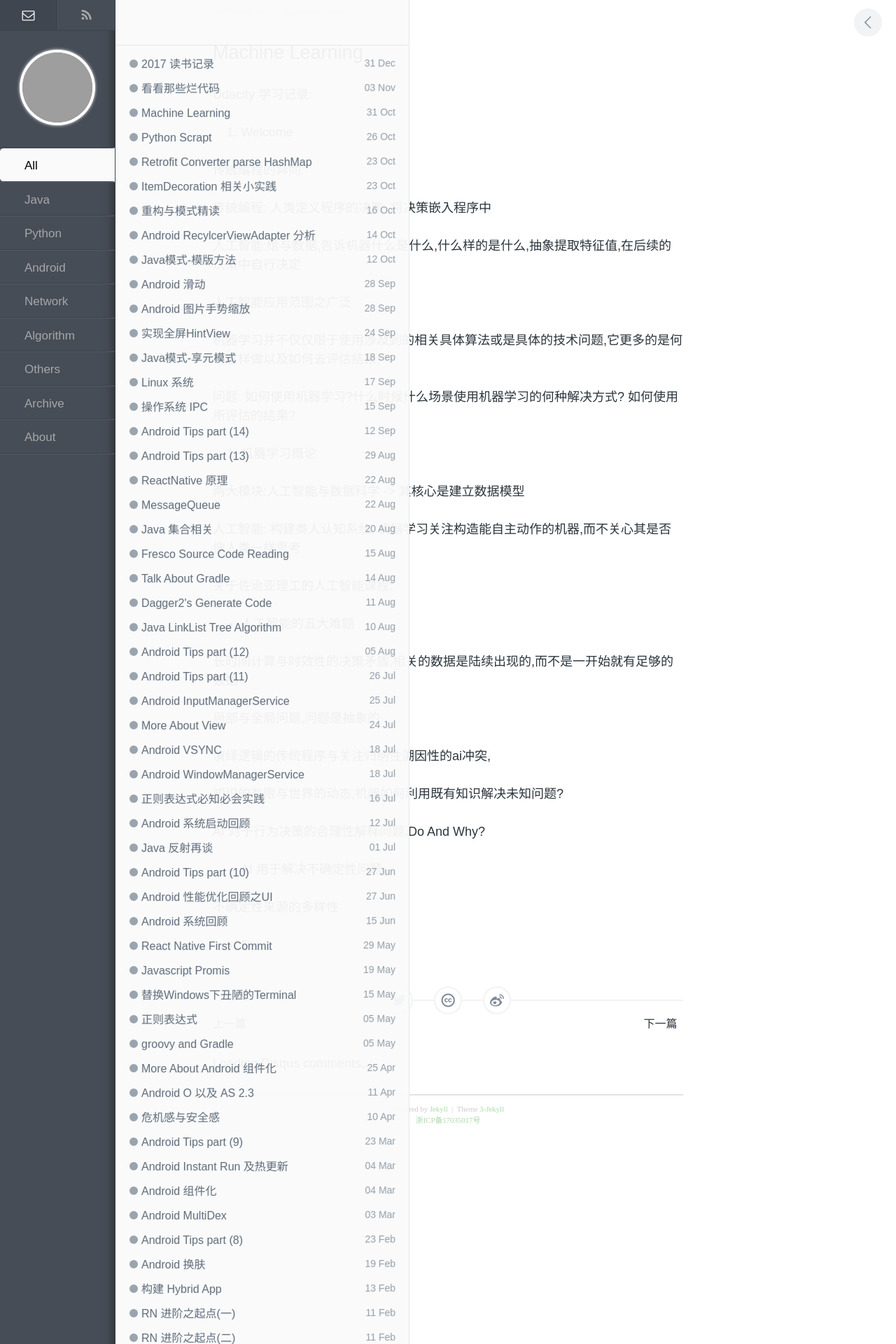
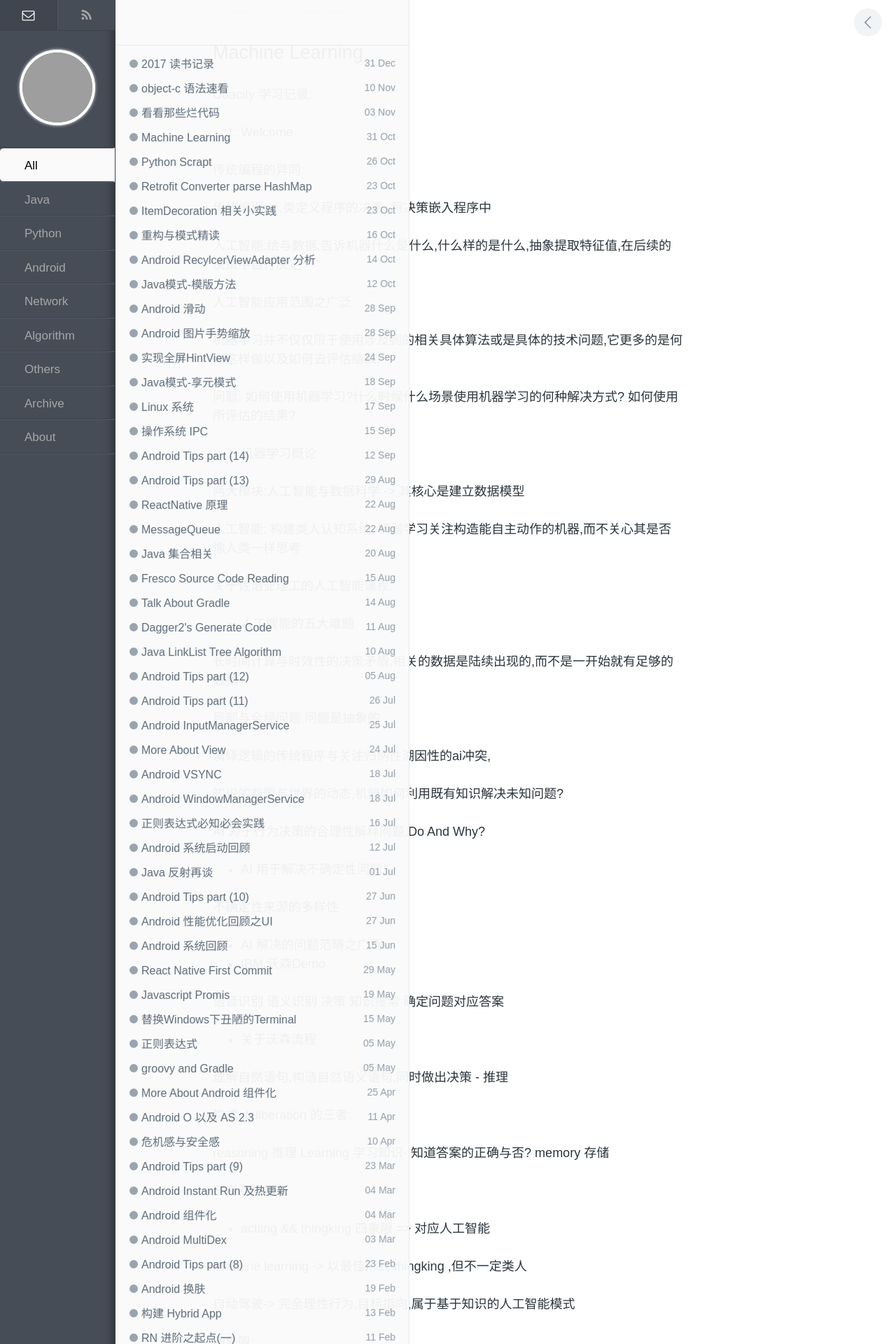
Before and after one commit to enlipan/enlipan.github.io, a Jekyll site: the page built from _posts/2017-10-31-machine-learning-1.md, in a window 1280 px wide. Shown: the top 1920 px of the page at 70% size. Built offline with Jekyll 4.4.1, drawn with Linux system fonts in a browser that asks for light colours; nearby versions of some CDN libraries; comment, search, counter and statistics services are not loaded; some of the changed text lies outside the part shown; grey boxes are pictures that could not be loaded.

Commit message:
post page oc learned

```diff
--- a/_posts/2017-10-31-machine-learning-1.md
+++ b/_posts/2017-10-31-machine-learning-1.md
@@ -46,4 +46,55 @@
 
 不确定性来源的多样性
 
-* 6
+* AI 解决的问题范畴之广泛
+
+
+* IBM 沃森Demo
+
+语音识别
+语义识别
+决策
+知识搜索
+确定问题对应答案
+
+* 关于沃森流程
+
+理解自然语句,构造自然语义语句,同时做出决策 - 推理
+
+构成 deliberation 的三者:
+
+reasoning 推理
+Learning 学习知识- 知道答案的正确与否?
+memory 存储
+
+三者互相推进
+
+*  actiing && thingking 四象限 => 对应人工智能
+
+mechine learning -> 以最佳形式 thingking ,但不一定类人
+
+自动驾驶-> 完全理性行为,目标指向,属于基于知识的人工智能模式
+
+四象限:
+
+最佳实践
+
+最佳思考
+
+类人实践
+
+类人思考
+
+* 贝叶斯法则相关
+
+结果与原因之间的互相推倒
+
+贝叶斯定理: 可以利用主观估算概率进行后期推倒,进而根据实际结果反向修正估算概率;
+
+核心在以下几个公式的推倒:
+
+条件概率公式
+
+全概率公式
+
+贝叶斯定理
```
Also changed, not shown: _posts/2017-11-10-oc-first.md (added, +389 -0 lines), _posts/2017-12-31-reading-in-2017.md (+8 -0 lines).
